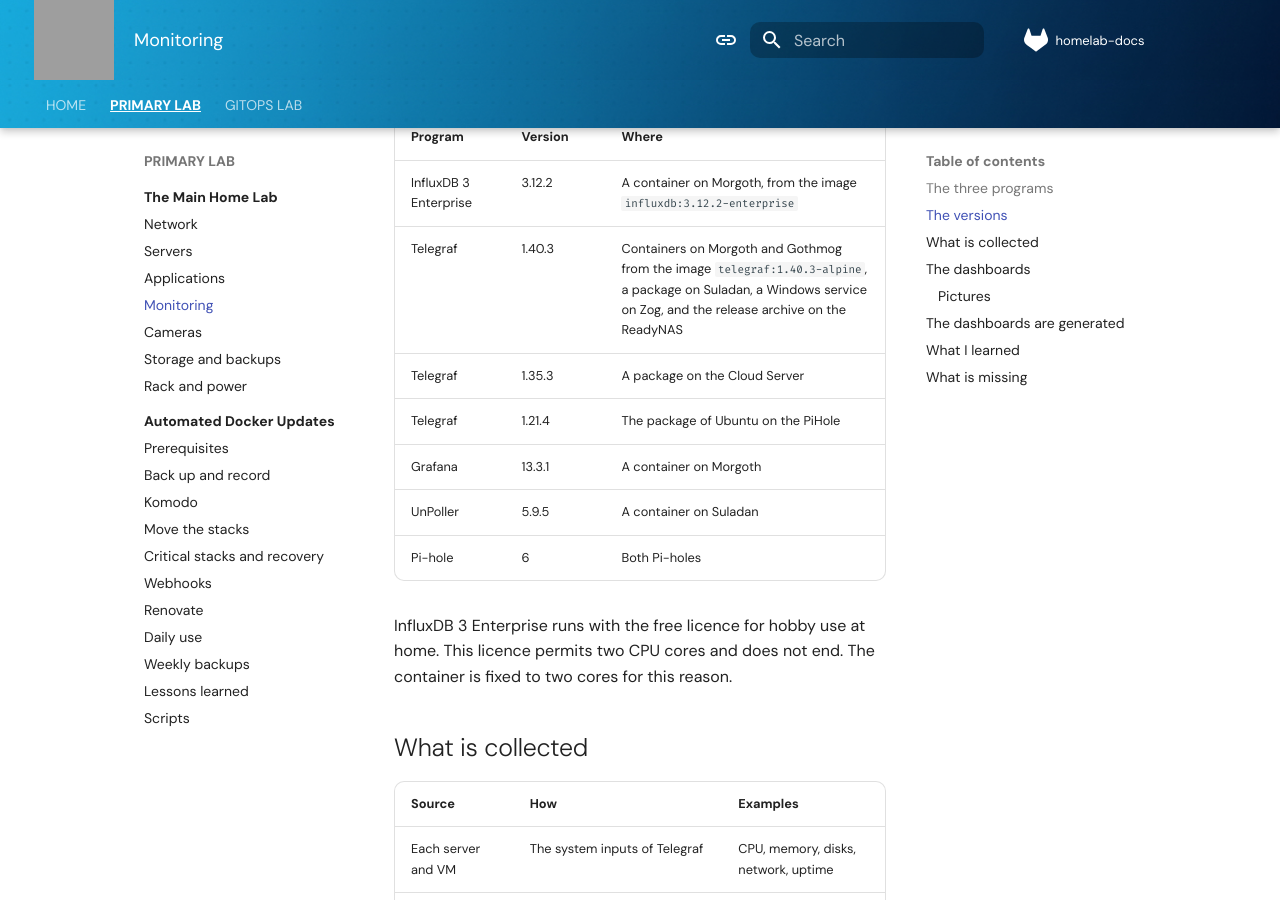
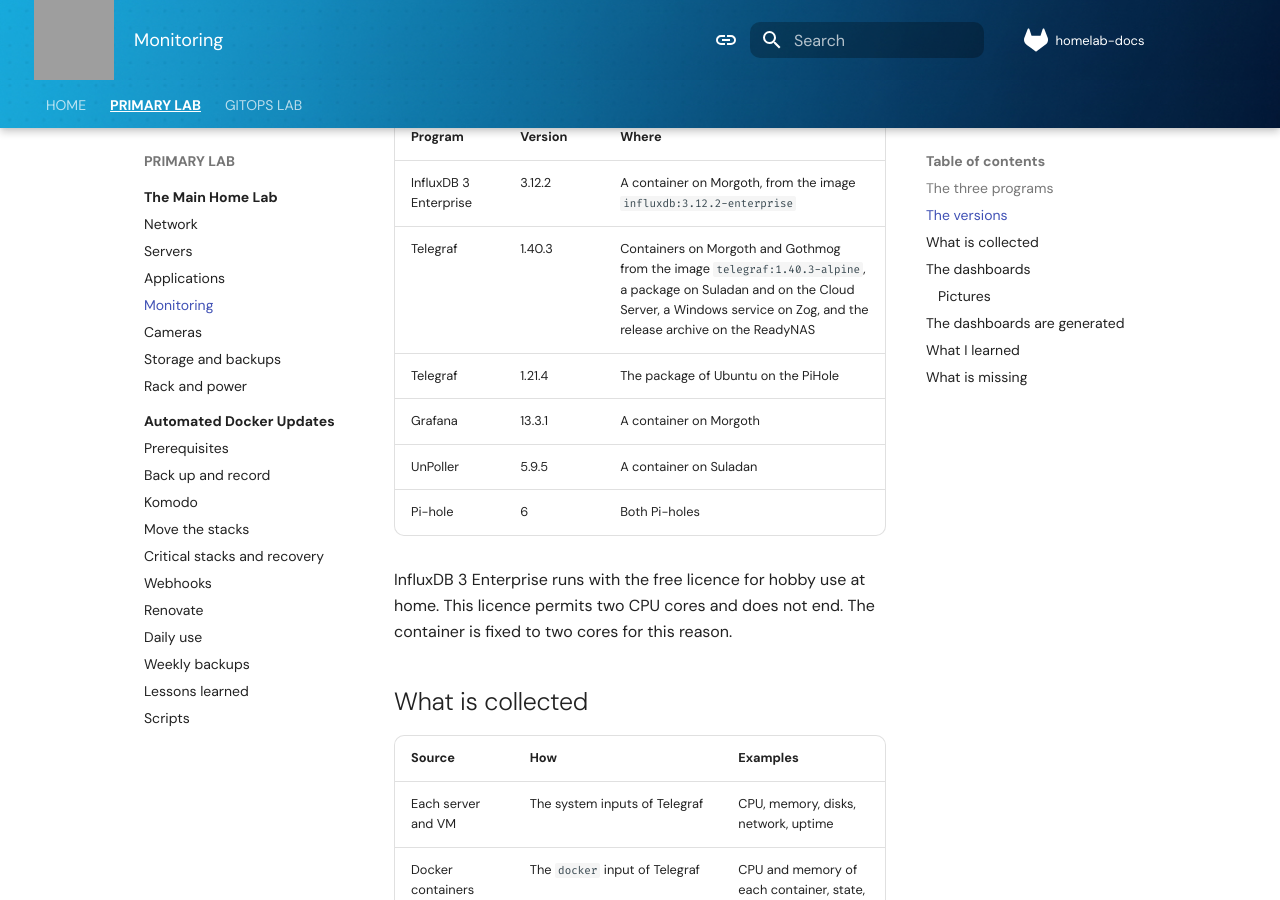
Before and after one commit to tronyx/homelab-docs, an MkDocs documentation site: the page built from docs/labs/primary/monitoring.md, in a window 1280 px wide and 900 px high, scrolled down 1312 px. Built offline with MkDocs 1.6.1 and Material for MkDocs 9.7.7, drawn with Linux system fonts in a browser that asks for light colours; comment, search, counter and statistics services are not loaded; grey boxes are pictures that could not be loaded.

Commit message:
Monitoring: Telegraf 1.40.3 on the Cloud Server too
The Cloud Server joins the row of Telegraf 1.40.3 in the version
table, and the row of 1.35.3 is gone.

Co-Authored-By: Claude Opus 5.5 <noreply@anthropic.com>

```diff
--- a/docs/labs/primary/monitoring.md
+++ b/docs/labs/primary/monitoring.md
@@ -49,8 +49,7 @@ These are the versions on November 14, 2026.
 | Program | Version | Where |
 | --- | --- | --- |
 | InfluxDB 3 Enterprise | 3.12.2 | A container on Morgoth, from the image `influxdb:3.12.2-enterprise` |
-| Telegraf | 1.40.3 | Containers on Morgoth and Gothmog from the image `telegraf:1.40.3-alpine`, a package on Suladan, a Windows service on Zog, and the release archive on the ReadyNAS |
-| Telegraf | 1.35.3 | A package on the Cloud Server |
+| Telegraf | 1.40.3 | Containers on Morgoth and Gothmog from the image `telegraf:1.40.3-alpine`, a package on Suladan and on the Cloud Server, a Windows service on Zog, and the release archive on the ReadyNAS |
 | Telegraf | 1.21.4 | The package of Ubuntu on the PiHole |
 | Grafana | 13.3.1 | A container on Morgoth |
 | UnPoller | 5.9.5 | A container on Suladan |
```
